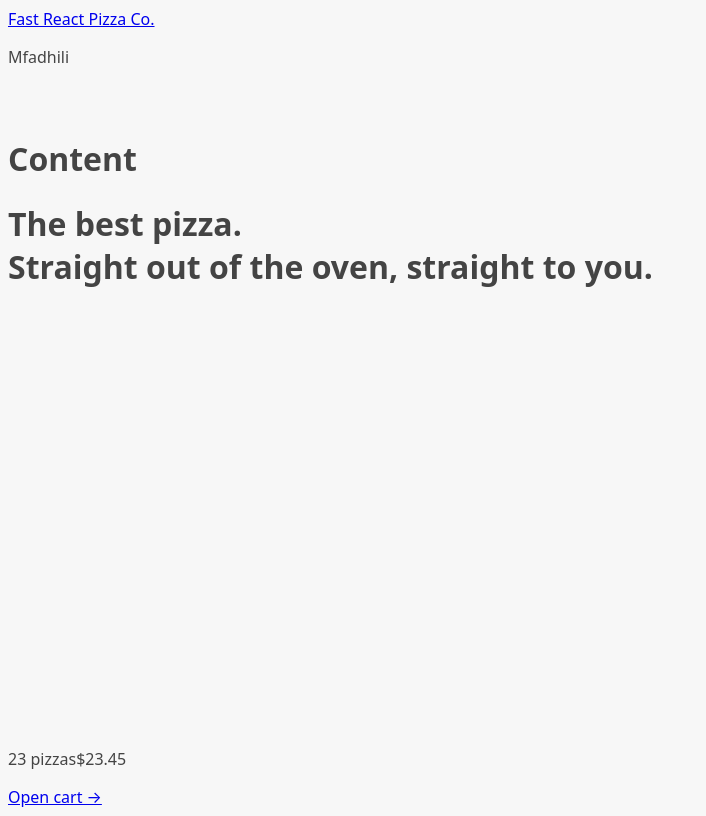
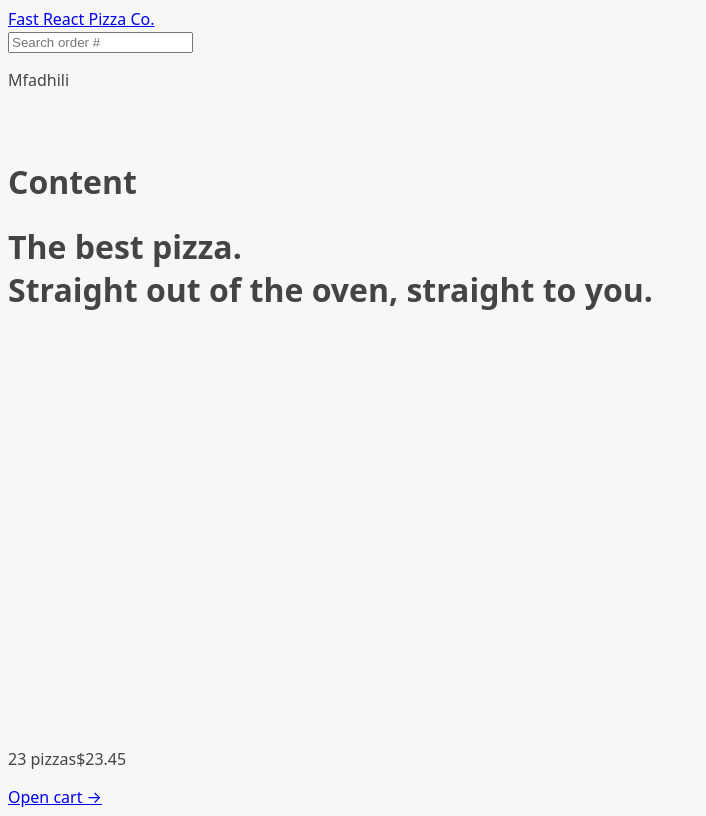
Before and after one commit to mfadhili/fastPizza, a React (Vite) app: page / in a window 1280 px wide. Shown: the whole page, without its empty margins (0-706 px from the left). Built offline with nearby package versions, Linux system fonts and the light colour scheme.

Commit message:
search item and qury and navigate

```diff
--- /dev/null
+++ b/src/features/order/SearchOrder.jsx
@@ -0,0 +1,32 @@
+import {useState} from "react";
+import {useNavigate} from "react-router-dom";
+
+function SearchOrder() {
+    const [query, setQuery] = useState("");
+    const navigate = useNavigate();
+
+    function handleSubmit() {
+        event.preventDefault();
+        if (!query)
+            return
+
+        navigate(`/order/${query}`);
+        setQuery('')
+    }
+
+    return (
+        <form onSubmit={handleSubmit}>
+            <input
+                placeholder={"Search order #"}
+                value={query}
+                onChange={
+                    (event) => setQuery(event.target.value)
+                }
+            />
+        </form>
+
+    );
+}
+
+
+export default SearchOrder;
--- a/src/ui_components/Header.jsx
+++ b/src/ui_components/Header.jsx
@@ -1,10 +1,11 @@
 import {Link} from "react-router-dom";
+import SearchOrder from "../features/order/SearchOrder.jsx";
 
 function Header() {
     return (
         <header>
             <Link to="/">Fast React Pizza Co.</Link>
-
+            <SearchOrder />
             <p>Mfadhili</p>
         </header>
     );
```
